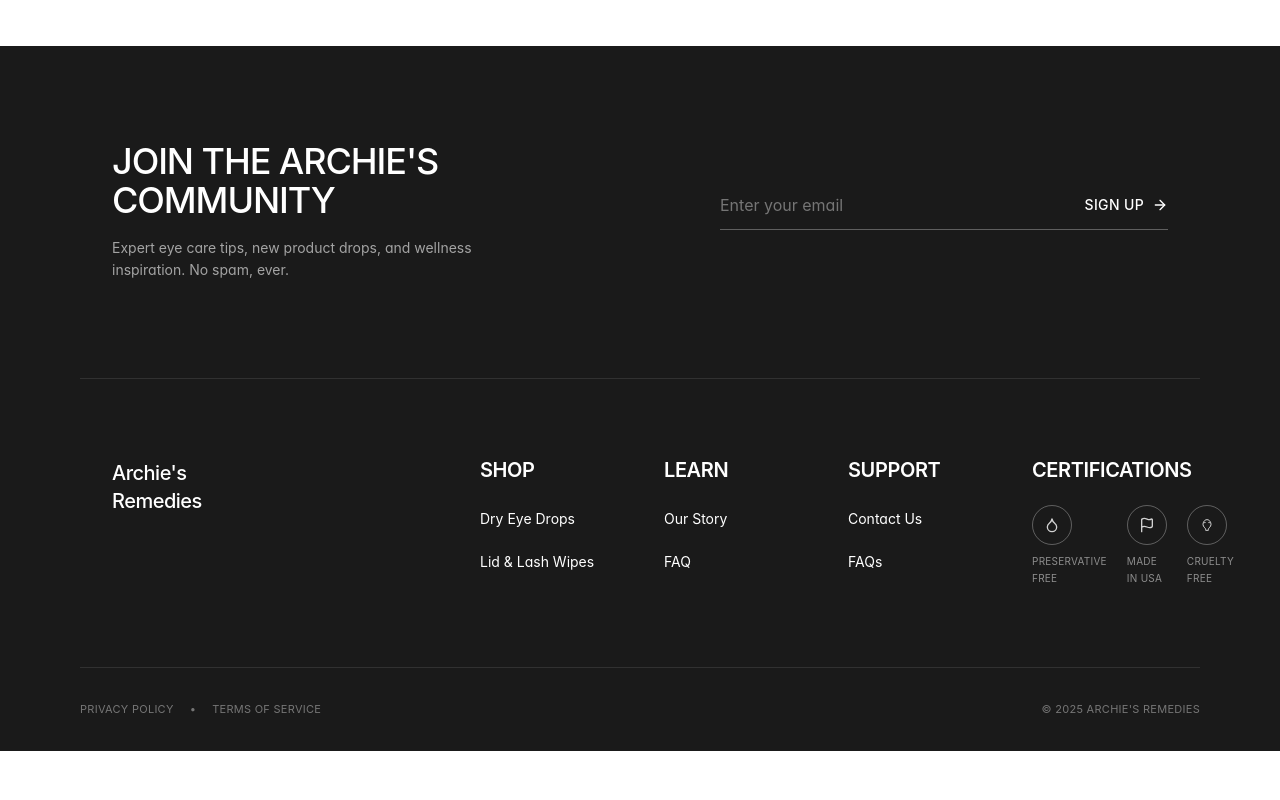
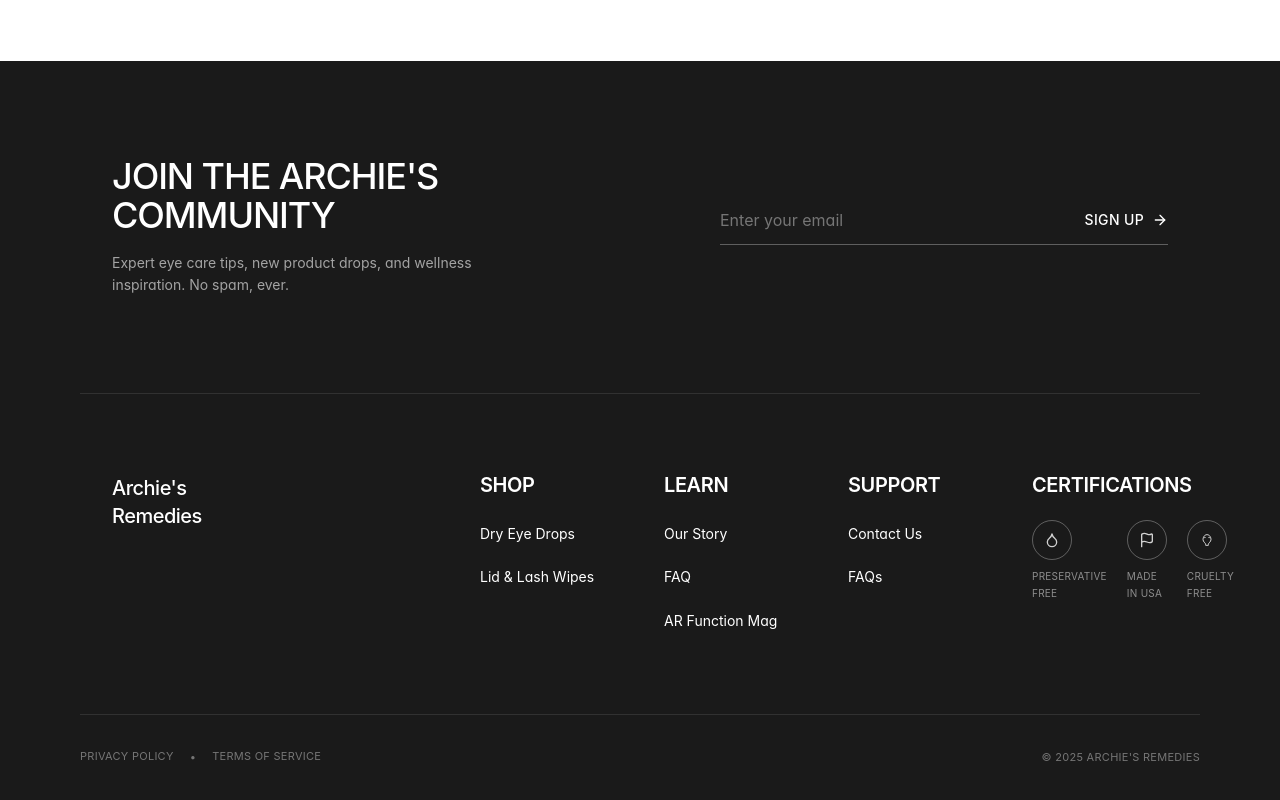
Before and after one commit to mccmetternich/archies-remedies, a Next.js app: page /faq in a window 1280 px wide. Shown: the part 946-1746 px from the top of the page. Before the commit the page ends 1697 px from the top, so only its background shows below. Built offline with nearby package versions, Linux system fonts and the light colour scheme; no server answers; the database is empty.

Commit message:
Chunkier nav height, footer link underlines, AR Function Mag blog link

```diff
--- a/src/components/layout/footer.tsx
+++ b/src/components/layout/footer.tsx
@@ -192,12 +192,12 @@ export function Footer({
               </h4>
               <ul className="space-y-4">
                 <li>
-                  <Link href="/products/eye-drops" className="text-sm text-white/60 hover:text-white transition-colors leading-relaxed">
+                  <Link href="/products/eye-drops" className="text-sm text-white/60 hover:text-white transition-colors leading-relaxed border-b border-transparent hover:border-white pb-0.5">
                     Dry Eye Drops
                   </Link>
                 </li>
                 <li>
-                  <Link href="/products/eye-wipes" className="text-sm text-white/60 hover:text-white transition-colors leading-relaxed">
+                  <Link href="/products/eye-wipes" className="text-sm text-white/60 hover:text-white transition-colors leading-relaxed border-b border-transparent hover:border-white pb-0.5">
                     Lid & Lash Wipes
                   </Link>
                 </li>
@@ -207,7 +207,7 @@ export function Footer({
                       href={amazonStoreUrl}
                       target="_blank"
                       rel="noopener noreferrer"
-                      className="text-sm text-white/60 hover:text-white transition-colors leading-relaxed inline-flex items-center gap-1"
+                      className="text-sm text-white/60 hover:text-white transition-colors leading-relaxed inline-flex items-center gap-1 border-b border-transparent hover:border-white pb-0.5"
                     >
                       Shop on Amazon
                       <ArrowRight className="w-3 h-3" />
@@ -224,13 +224,18 @@ export function Footer({
               </h4>
               <ul className="space-y-4">
                 <li>
-                  <Link href="/our-story" className="text-sm text-white/60 hover:text-white transition-colors leading-relaxed">
+                  <Link href="/our-story" className="text-sm text-white/60 hover:text-white transition-colors leading-relaxed border-b border-transparent hover:border-white pb-0.5">
                     Our Story
                   </Link>
                 </li>
                 <li>
-                  <Link href="/faq" className="text-sm text-white/60 hover:text-white transition-colors leading-relaxed">
+                  <Link href="/faq" className="text-sm text-white/60 hover:text-white transition-colors leading-relaxed border-b border-transparent hover:border-white pb-0.5">
                     FAQ
+                  </Link>
+                </li>
+                <li>
+                  <Link href="/blog" className="text-sm text-white/60 hover:text-white transition-colors leading-relaxed border-b border-transparent hover:border-white pb-0.5">
+                    AR Function Mag
                   </Link>
                 </li>
               </ul>
@@ -243,12 +248,12 @@ export function Footer({
               </h4>
               <ul className="space-y-4">
                 <li>
-                  <Link href="/contact" className="text-sm text-white/60 hover:text-white transition-colors leading-relaxed">
+                  <Link href="/contact" className="text-sm text-white/60 hover:text-white transition-colors leading-relaxed border-b border-transparent hover:border-white pb-0.5">
                     Contact Us
                   </Link>
                 </li>
                 <li>
-                  <Link href="/faq" className="text-sm text-white/60 hover:text-white transition-colors leading-relaxed">
+                  <Link href="/faq" className="text-sm text-white/60 hover:text-white transition-colors leading-relaxed border-b border-transparent hover:border-white pb-0.5">
                     FAQs
                   </Link>
                 </li>
@@ -391,6 +396,11 @@ export function Footer({
                     FAQ
                   </Link>
                 </li>
+                <li>
+                  <Link href="/blog" className="text-sm text-white/60">
+                    AR Function Mag
+                  </Link>
+                </li>
               </ul>
             </MobileAccordion>
 
@@ -472,11 +482,11 @@ export function Footer({
           <div className="flex flex-col md:flex-row items-center justify-between gap-4">
             {/* Legal Links - Left */}
             <div className="flex items-center gap-4 text-[11px] uppercase tracking-wide text-white/40">
-              <Link href="/privacy" className="hover:text-white/60 transition-colors">
+              <Link href="/privacy" className="hover:text-white/60 transition-colors border-b border-transparent hover:border-white/60 pb-0.5">
                 Privacy Policy
               </Link>
               <span>•</span>
-              <Link href="/terms" className="hover:text-white/60 transition-colors">
+              <Link href="/terms" className="hover:text-white/60 transition-colors border-b border-transparent hover:border-white/60 pb-0.5">
                 Terms of Service
               </Link>
             </div>
--- a/src/components/layout/header.tsx
+++ b/src/components/layout/header.tsx
@@ -160,7 +160,7 @@ export function Header({ logo, products = [], bumper, socialStats, globalNav, na
         className={cn(
           'lg:fixed left-0 right-0 z-50 bg-white shadow-[0_4px_20px_rgba(0,0,0,0.1)]',
           showBumper ? 'lg:top-[44px]' : 'lg:top-0',
-          isScrolled ? 'py-3' : 'py-4'
+          isScrolled ? 'py-4' : 'py-5'
         )}
       >
         <nav className="container">
@@ -577,8 +577,8 @@ export function Header({ logo, products = [], bumper, socialStats, globalNav, na
       <div className={cn(
         'hidden lg:block',
         showBumper
-          ? (isScrolled ? 'h-[110px]' : 'h-[120px]')
-          : (isScrolled ? 'h-[70px]' : 'h-[80px]')
+          ? (isScrolled ? 'h-[120px]' : 'h-[135px]')
+          : (isScrolled ? 'h-[80px]' : 'h-[95px]')
       )} />
     </>
   );
```
